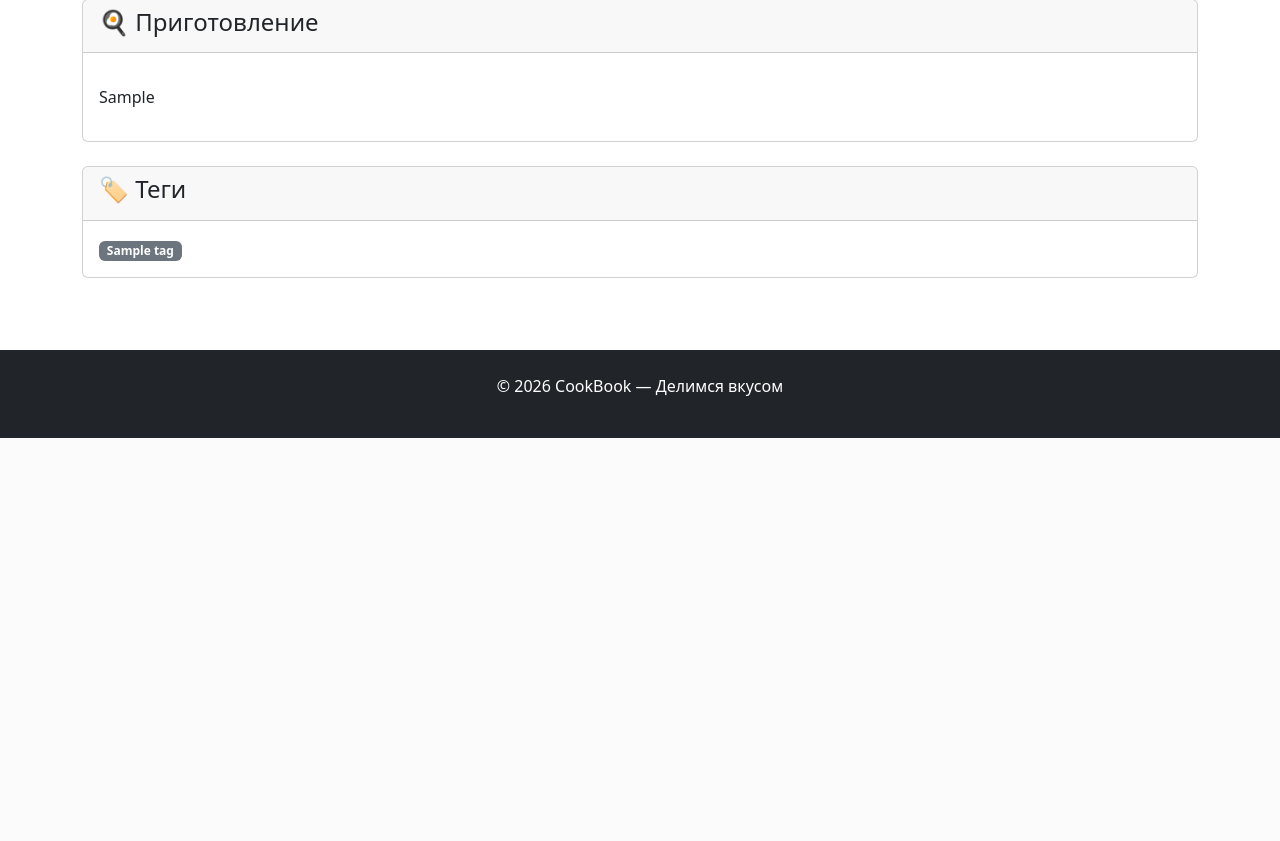
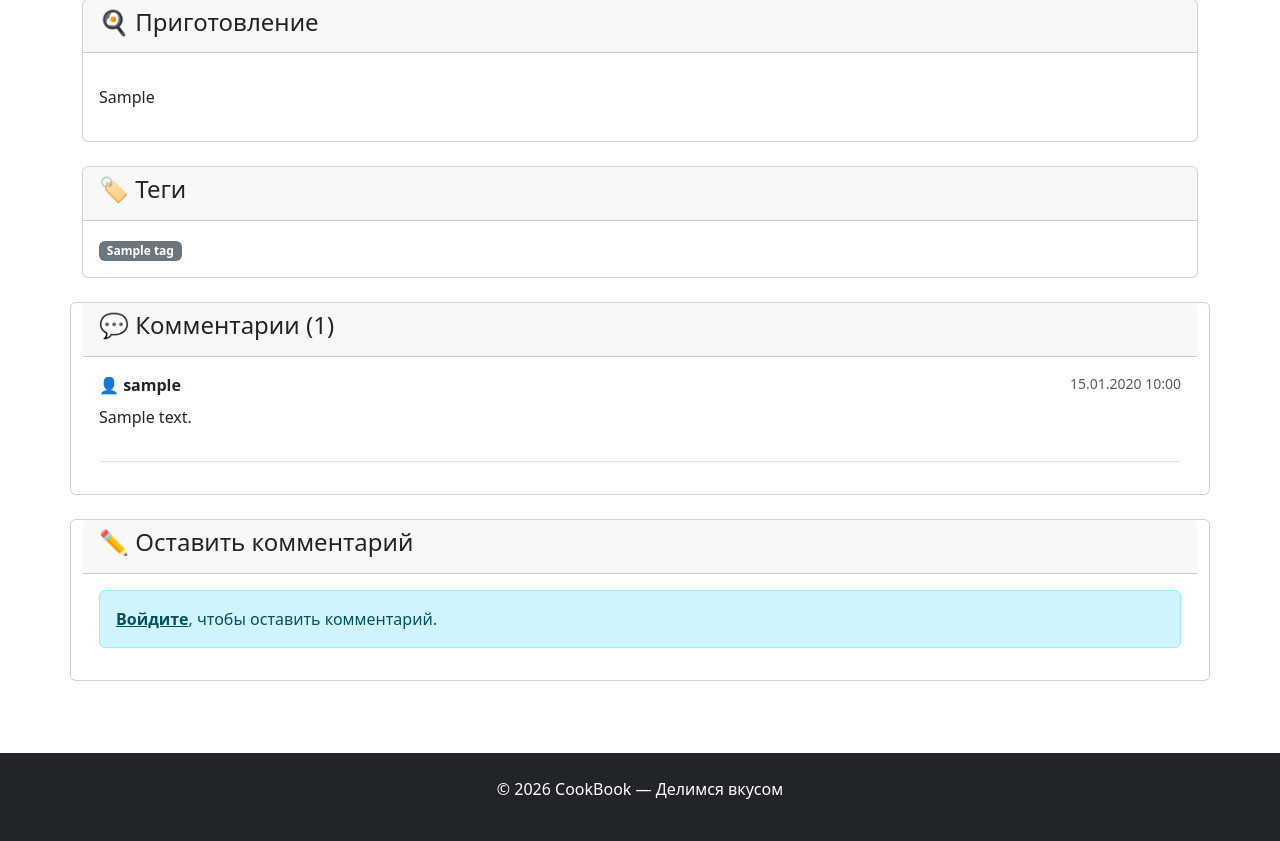
Before and after one commit to Aigulchikk/CookBook, a Django app: page /recipe/1/ in a window 1280 px wide. Shown: the part 1021-1862 px from the top of the page. Before the commit the page ends 1459 px from the top, so only its background shows below. Run offline with Django 5.2, Linux system fonts and the light colour scheme; tables that the repository leaves empty hold one stand-in row (values such as "Sample post"); grey boxes marked "Sample" are stand-in pictures.

Commit message:
Comments and messages

```diff
--- a/config/urls.py
+++ b/config/urls.py
@@ -33,6 +33,7 @@ urlpatterns = [
     path('recipe/create/', views.recipe_create, name='recipe_create'),
     path('recipe/<int:recipe_id>/edit/', views.recipe_edit, name='recipe_edit'),
     path('accounts/register/', RegisterView.as_view(), name='register'),
+    path('recipe/<int:recipe_id>/comment/', views.add_comment, name='add_comment'),
 ]
 
 print("DEBUG mode:", settings.DEBUG)
--- a/pages/forms.py
+++ b/pages/forms.py
@@ -1,5 +1,5 @@
 from django import forms
-from .models import Recipe
+from .models import Recipe, Comment
 
 class FeedbackForm(forms.Form):
     subject = forms.CharField(
@@ -30,3 +30,14 @@ class RecipeForm(forms.ModelForm):
             'image': forms.ClearableFileInput(attrs={'class': 'form-control'}),
             'tags': forms.SelectMultiple(attrs={'class': 'form-control'}),
         }
+
+class CommentForm(forms.ModelForm):
+    class Meta:
+        model = Comment
+        fields = ['text']
+        widgets = {
+            'text': forms.Textarea(attrs={'class': 'form-control', 'rows': 3, 'placeholder': 'Напишите ваш комментарий...'}),
+        }
+        labels = {
+            'text': '',
+        }
--- a/pages/models.py
+++ b/pages/models.py
@@ -39,3 +39,17 @@ class Tag(models.Model):
     class Meta:
         verbose_name = "Тег"
         verbose_name_plural = "Теги"
+
+class Comment(models.Model):
+    recipe = models.ForeignKey(Recipe, on_delete=models.CASCADE, related_name='comments')
+    author = models.ForeignKey(User, on_delete=models.CASCADE)
+    text = models.TextField(verbose_name='Комментарий')
+    created_at = models.DateTimeField(auto_now_add=True, verbose_name='Дата создания')
+
+    def __str__(self):
+        return f'Комментарий от {self.author.username} к {self.recipe.title}'
+
+    class Meta:
+        verbose_name = 'Комментарий'
+        verbose_name_plural = 'Комментарии'
+        ordering = ['-created_at']
--- a/pages/templates/pages/recipe_detail.html
+++ b/pages/templates/pages/recipe_detail.html
@@ -70,6 +70,48 @@
                 </div>
             </div>
         </div>
+
+        <!-- БЛОК КОММЕНТАРИЕВ -->
+        <div class="card mb-4">
+            <div class="card-header">
+                <h4>💬 Комментарии ({{ recipe.comments.count }})</h4>
+            </div>
+            <div class="card-body">
+                {% for comment in recipe.comments.all %}
+                    <div class="border-bottom mb-3 pb-3">
+                        <div class="d-flex justify-content-between">
+                            <strong>👤 {{ comment.author.username }}</strong>
+                            <small class="text-muted">{{ comment.created_at|date:"d.m.Y H:i" }}</small>
+                        </div>
+                        <p class="mt-2 mb-0">{{ comment.text|linebreaks }}</p>
+                    </div>
+                {% empty %}
+                    <p class="text-muted">Пока нет комментариев. Будьте первым!</p>
+                {% endfor %}
+            </div>
+        </div>
+
+        <!-- ФОРМА ДОБАВЛЕНИЯ КОММЕНТАРИЯ -->
+        <div class="card mb-4">
+            <div class="card-header">
+                <h4>✏️ Оставить комментарий</h4>
+            </div>
+            <div class="card-body">
+                {% if user.is_authenticated %}
+                    <form action="{% url 'add_comment' recipe.id %}" method="post">
+                        {% csrf_token %}
+                        <div class="mb-3">
+                            {{ comment_form.text }}
+                        </div>
+                        <button type="submit" class="btn btn-primary">Отправить комментарий</button>
+                    </form>
+                {% else %}
+                    <div class="alert alert-info">
+                        <a href="{% url 'login' %}" class="alert-link">Войдите</a>, чтобы оставить комментарий.
+                    </div>
+                {% endif %}
+            </div>
+        </div>
     </div>
 </section>
 {% endblock %}
--- a/pages/views.py
+++ b/pages/views.py
@@ -1,7 +1,7 @@
 from django.shortcuts import render, get_object_or_404, redirect
 from django.contrib import messages
 from .models import Recipe
-from .forms import FeedbackForm, RecipeForm
+from .forms import FeedbackForm, RecipeForm, CommentForm
 from django.contrib.auth.forms import UserCreationForm
 from django.views.generic import CreateView
 from django.urls import reverse_lazy
@@ -49,6 +49,7 @@ def recipe_detail(request, recipe_id):
     recipe = get_object_or_404(Recipe, id=recipe_id)
     context = {
         'recipe': recipe,
+        'comment_form': CommentForm(),
     }
     return render(request, 'pages/recipe_detail.html', context)
 
@@ -110,3 +111,20 @@ class RegisterView(CreateView):
 def custom_logout(request):
     logout(request)
     return redirect('home')
+
+@login_required
+def add_comment(request, recipe_id):
+    recipe = get_object_or_404(Recipe, id=recipe_id)
+
+    if request.method == 'POST':
+        form = CommentForm(request.POST)
+        if form.is_valid():
+            comment = form.save(commit=False)
+            comment.recipe = recipe
+            comment.author = request.user
+            comment.save()
+            messages.success(request, '✅ Ваш комментарий добавлен!')
+        else:
+            messages.error(request, '❌ Ошибка при добавлении комментария. Текст не может быть пустым.')
+
+    return redirect('recipe_detail', recipe_id=recipe.id)
```
Also changed, not shown: pages/admin.py (+11 -1 lines), pages/migrations/0006_comment.py (added).
